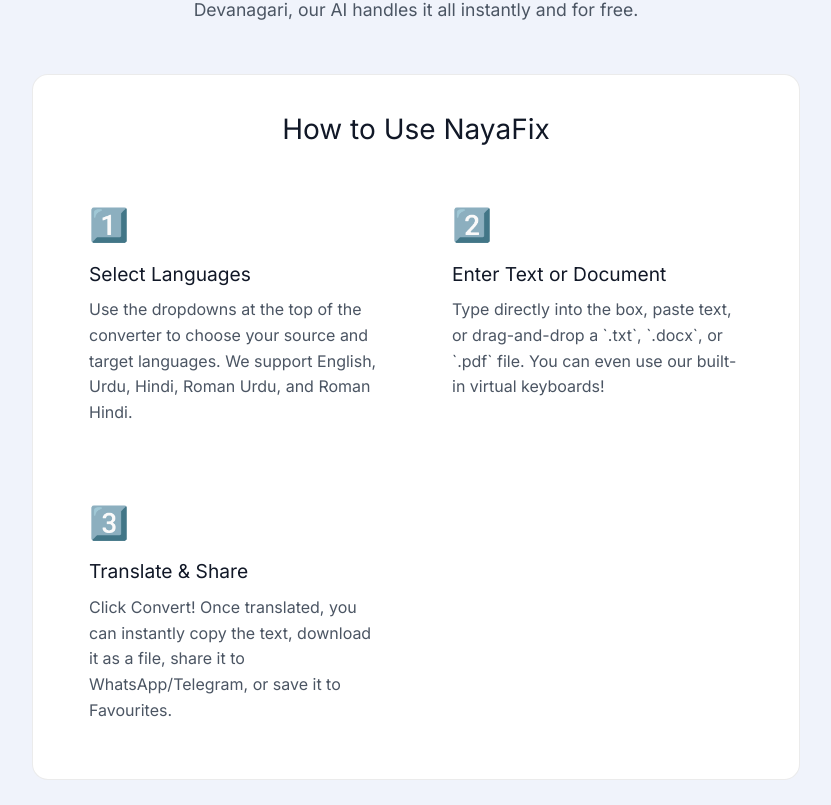
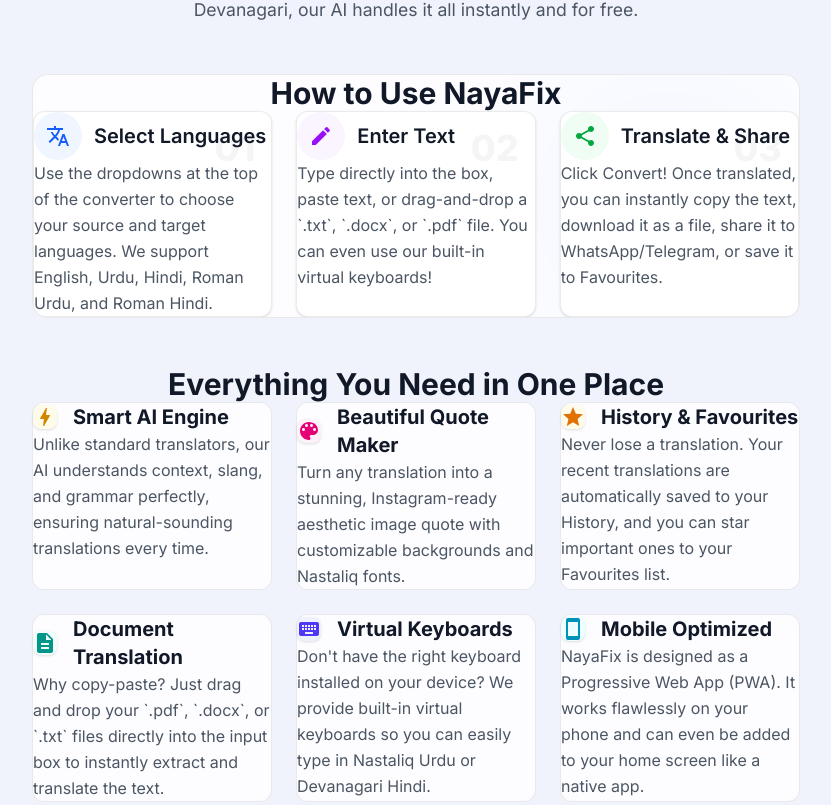
Before and after one commit to usamay15/nayafix, a Next.js app in the folder frontend/: page / in a window 1280 px wide. Shown: the part 1455-2260 px from the top of the page, without its empty margins (224-1055 px from the left). Built offline with nearby package versions, Linux system fonts and the light colour scheme; a web font is replaced by a local one.

Commit message:
Redesign landing page cards with Material UI SVGs and hover effects

```diff
--- a/frontend/app/page.tsx
+++ b/frontend/app/page.tsx
@@ -46,84 +46,118 @@
             </section>
 
             {/* How to Use Section */}
-            <section style={{ background: 'var(--clr-surface-md)', padding: '2rem', borderRadius: 'var(--r-lg)', border: '1px solid var(--clr-border)' }}>
-              <h2 style={{ fontSize: '1.75rem', marginBottom: '1.5rem', textAlign: 'center', color: 'var(--clr-text-1)' }}>How to Use NayaFix</h2>
-              <div style={{ display: 'grid', gridTemplateColumns: 'repeat(auto-fit, minmax(250px, 1fr))', gap: '1.5rem' }}>
-                <div style={{ background: 'var(--clr-surface)', padding: '1.5rem', borderRadius: 'var(--r-md)', boxShadow: 'var(--shadow-sm)' }}>
-                  <div style={{ fontSize: '2rem', marginBottom: '0.5rem' }}>1️⃣</div>
-                  <h3 style={{ fontSize: '1.2rem', marginBottom: '0.5rem', color: 'var(--clr-text-1)' }}>Select Languages</h3>
-                  <p style={{ color: 'var(--clr-text-2)', lineHeight: '1.6' }}>Use the dropdowns at the top of the converter to choose your source and target languages. We support English, Urdu, Hindi, Roman Urdu, and Roman Hindi.</p>
+            <section className="bg-[var(--clr-surface)] bg-opacity-50 p-8 rounded-2xl border border-[var(--clr-border)] backdrop-blur-sm relative overflow-hidden group hover:border-blue-400/50 transition-all duration-500">
+              <div className="absolute top-0 right-0 w-64 h-64 bg-blue-500 opacity-5 rounded-full blur-3xl group-hover:opacity-10 transition-opacity duration-700 pointer-events-none"></div>
+              <h2 className="text-3xl font-bold mb-8 text-center text-[var(--clr-text-1)]">How to Use NayaFix</h2>
+              <div className="grid grid-cols-1 md:grid-cols-3 gap-6 relative z-10">
+
+                <div className="bg-[var(--clr-bg-2)] p-6 rounded-xl shadow-sm border border-[var(--clr-border)] transition-all duration-300 hover:shadow-xl hover:-translate-y-2 hover:border-blue-400 group/card relative overflow-hidden">
+                  <div className="absolute top-0 left-0 w-1 h-full bg-blue-500 scale-y-0 group-hover/card:scale-y-100 transition-transform origin-top duration-300"></div>
+                  <div className="flex items-center gap-3 mb-4">
+                    <div className="w-12 h-12 flex items-center justify-center rounded-full bg-blue-50 text-blue-600">
+                      <svg viewBox="0 0 24 24" fill="currentColor" width="24" height="24"><path d="M12.87 15.07l-2.54-2.51.03-.03c1.74-1.94 2.98-4.17 3.71-6.53H17V4h-7V2H8v2H1v1.99h11.17C11.5 7.92 10.44 9.75 9 11.35 8.07 10.32 7.3 9.19 6.69 8h-2c.73 1.63 1.73 3.17 2.98 4.56l-5.09 5.02L4 19l5-5 3.11 3.11.76-2.04zM18.5 10h-2L12 22h2l1.12-3h4.75L21 22h2l-4.5-12zm-2.62 7l1.62-4.33L19.12 17h-3.24z"/></svg>
+                    </div>
+                    <span className="text-4xl font-extrabold text-[var(--clr-border)] absolute right-4 top-4 opacity-50 select-none">01</span>
+                    <h3 className="text-xl font-semibold text-[var(--clr-text-1)] relative z-10">Select Languages</h3>
+                  </div>
+                  <p className="text-[var(--clr-text-2)] leading-relaxed relative z-10">Use the dropdowns at the top of the converter to choose your source and target languages. We support English, Urdu, Hindi, Roman Urdu, and Roman Hindi.</p>
                 </div>
-                <div style={{ background: 'var(--clr-surface)', padding: '1.5rem', borderRadius: 'var(--r-md)', boxShadow: 'var(--shadow-sm)' }}>
-                  <div style={{ fontSize: '2rem', marginBottom: '0.5rem' }}>2️⃣</div>
-                  <h3 style={{ fontSize: '1.2rem', marginBottom: '0.5rem', color: 'var(--clr-text-1)' }}>Enter Text or Document</h3>
-                  <p style={{ color: 'var(--clr-text-2)', lineHeight: '1.6' }}>Type directly into the box, paste text, or drag-and-drop a `.txt`, `.docx`, or `.pdf` file. You can even use our built-in virtual keyboards!</p>
+
+                <div className="bg-[var(--clr-bg-2)] p-6 rounded-xl shadow-sm border border-[var(--clr-border)] transition-all duration-300 hover:shadow-xl hover:-translate-y-2 hover:border-purple-400 group/card relative overflow-hidden">
+                  <div className="absolute top-0 left-0 w-1 h-full bg-purple-500 scale-y-0 group-hover/card:scale-y-100 transition-transform origin-top duration-300"></div>
+                  <div className="flex items-center gap-3 mb-4">
+                    <div className="w-12 h-12 flex items-center justify-center rounded-full bg-purple-50 text-purple-600">
+                      <svg viewBox="0 0 24 24" fill="currentColor" width="24" height="24"><path d="M3 17.25V21h3.75L17.81 9.94l-3.75-3.75L3 17.25zM20.71 7.04c.39-.39.39-1.02 0-1.41l-2.34-2.34a.9959.9959 0 00-1.41 0l-1.83 1.83 3.75 3.75 1.83-1.83z"/></svg>
+                    </div>
+                    <span className="text-4xl font-extrabold text-[var(--clr-border)] absolute right-4 top-4 opacity-50 select-none">02</span>
+                    <h3 className="text-xl font-semibold text-[var(--clr-text-1)] relative z-10">Enter Text</h3>
+                  </div>
+                  <p className="text-[var(--clr-text-2)] leading-relaxed relative z-10">Type directly into the box, paste text, or drag-and-drop a `.txt`, `.docx`, or `.pdf` file. You can even use our built-in virtual keyboards!</p>
                 </div>
-                <div style={{ background: 'var(--clr-surface)', padding: '1.5rem', borderRadius: 'var(--r-md)', boxShadow: 'var(--shadow-sm)' }}>
-                  <div style={{ fontSize: '2rem', marginBottom: '0.5rem' }}>3️⃣</div>
-                  <h3 style={{ fontSize: '1.2rem', marginBottom: '0.5rem', color: 'var(--clr-text-1)' }}>Translate & Share</h3>
-                  <p style={{ color: 'var(--clr-text-2)', lineHeight: '1.6' }}>Click Convert! Once translated, you can instantly copy the text, download it as a file, share it to WhatsApp/Telegram, or save it to Favourites.</p>
+
+                <div className="bg-[var(--clr-bg-2)] p-6 rounded-xl shadow-sm border border-[var(--clr-border)] transition-all duration-300 hover:shadow-xl hover:-translate-y-2 hover:border-green-400 group/card relative overflow-hidden">
+                  <div className="absolute top-0 left-0 w-1 h-full bg-green-500 scale-y-0 group-hover/card:scale-y-100 transition-transform origin-top duration-300"></div>
+                  <div className="flex items-center gap-3 mb-4">
+                    <div className="w-12 h-12 flex items-center justify-center rounded-full bg-green-50 text-green-600">
+                      <svg viewBox="0 0 24 24" fill="currentColor" width="24" height="24"><path d="M18 16.08c-.76 0-1.44.3-1.96.77L8.91 12.7c.05-.23.09-.46.09-.7s-.04-.47-.09-.7l7.05-4.11c.54.5 1.25.81 2.04.81 1.66 0 3-1.34 3-3s-1.34-3-3-3-3 1.34-3 3c0 .24.04.47.09.7L8.04 9.81C7.5 9.31 6.79 9 6 9c-1.66 0-3 1.34-3 3s1.34 3 3 3c.79 0 1.5-.31 2.04-.81l7.12 4.16c-.05.21-.08.43-.08.65 0 1.61 1.31 2.92 2.92 2.92 1.61 0 2.92-1.31 2.92-2.92s-1.31-2.92-2.92-2.92z"/></svg>
+                    </div>
+                    <span className="text-4xl font-extrabold text-[var(--clr-border)] absolute right-4 top-4 opacity-50 select-none">03</span>
+                    <h3 className="text-xl font-semibold text-[var(--clr-text-1)] relative z-10">Translate & Share</h3>
+                  </div>
+                  <p className="text-[var(--clr-text-2)] leading-relaxed relative z-10">Click Convert! Once translated, you can instantly copy the text, download it as a file, share it to WhatsApp/Telegram, or save it to Favourites.</p>
                 </div>
               </div>
             </section>
 
             {/* Features Grid */}
-            <section>
-              <h2 style={{ fontSize: '1.75rem', marginBottom: '1.5rem', textAlign: 'center', color: 'var(--clr-text-1)' }}>Everything You Need in One Place</h2>
-              <div style={{ display: 'grid', gridTemplateColumns: 'repeat(auto-fit, minmax(300px, 1fr))', gap: '1.5rem' }}>
+            <section className="pt-4">
+              <h2 className="text-3xl font-bold mb-8 text-center text-[var(--clr-text-1)]">Everything You Need in One Place</h2>
+              <div className="grid grid-cols-1 md:grid-cols-2 lg:grid-cols-3 gap-6">
 
                 {/* Feature 1 */}
-                <div style={{ padding: '1.5rem', border: '1px solid var(--clr-border)', borderRadius: 'var(--r-lg)', background: 'var(--clr-surface)' }}>
-                  <div style={{ display: 'flex', alignItems: 'center', gap: '0.75rem', marginBottom: '1rem' }}>
-                    <span style={{ fontSize: '1.5rem' }}>⚡</span>
-                    <h3 style={{ fontSize: '1.25rem', color: 'var(--clr-text-1)', margin: 0 }}>Smart AI Engine</h3>
+                <div className="p-6 border border-[var(--clr-border)] rounded-xl bg-[var(--clr-surface)] transition-all duration-300 hover:shadow-lg hover:-translate-y-1 hover:border-yellow-400 group cursor-default">
+                  <div className="flex items-center gap-4 mb-4">
+                    <div className="p-3 bg-yellow-50 text-yellow-600 rounded-lg group-hover:scale-110 transition-transform shadow-sm">
+                      <svg viewBox="0 0 24 24" fill="currentColor" width="24" height="24"><path d="M11 21h-1l1-7H7.5c-.58 0-.57-.32-.38-.66.19-.34.05-.08.07-.12C8.48 10.94 10.42 7.54 13 3h1l-1 7h3.5c.49 0 .56.33.47.51l-.07.15C12.96 17.55 11 21 11 21z"/></svg>
+                    </div>
+                    <h3 className="text-xl font-bold text-[var(--clr-text-1)] m-0">Smart AI Engine</h3>
                   </div>
-                  <p style={{ color: 'var(--clr-text-2)', lineHeight: '1.6', margin: 0 }}>Unlike standard translators, our AI understands context, slang, and grammar perfectly, ensuring natural-sounding translations every time.</p>
+                  <p className="text-[var(--clr-text-2)] leading-relaxed m-0">Unlike standard translators, our AI understands context, slang, and grammar perfectly, ensuring natural-sounding translations every time.</p>
                 </div>
 
                 {/* Feature 2 */}
-                <div style={{ padding: '1.5rem', border: '1px solid var(--clr-border)', borderRadius: 'var(--r-lg)', background: 'var(--clr-surface)' }}>
-                  <div style={{ display: 'flex', alignItems: 'center', gap: '0.75rem', marginBottom: '1rem' }}>
-                    <span style={{ fontSize: '1.5rem' }}>🎨</span>
-                    <h3 style={{ fontSize: '1.25rem', color: 'var(--clr-text-1)', margin: 0 }}>Beautiful Quote Maker</h3>
+                <div className="p-6 border border-[var(--clr-border)] rounded-xl bg-[var(--clr-surface)] transition-all duration-300 hover:shadow-lg hover:-translate-y-1 hover:border-pink-400 group cursor-default">
+                  <div className="flex items-center gap-4 mb-4">
+                    <div className="p-3 bg-pink-50 text-pink-600 rounded-lg group-hover:scale-110 transition-transform shadow-sm">
+                      <svg viewBox="0 0 24 24" fill="currentColor" width="24" height="24"><path d="M12 3c-4.97 0-9 4.03-9 9s4.03 9 9 9c.83 0 1.5-.67 1.5-1.5 0-.39-.15-.74-.39-1.01-.23-.26-.38-.61-.38-.99 0-.83.67-1.5 1.5-1.5H16c2.76 0 5-2.24 5-5 0-4.42-4.03-8-9-8zm-5.5 9c-.83 0-1.5-.67-1.5-1.5S5.67 9 6.5 9 8 9.67 8 10.5 7.33 12 6.5 12zm3-4C8.67 8 8 7.33 8 6.5S8.67 5 9.5 5s1.5.67 1.5 1.5S10.33 8 9.5 8zm5 0c-.83 0-1.5-.67-1.5-1.5S13.67 5 14.5 5s1.5.67 1.5 1.5S15.33 8 14.5 8zm3 4c-.83 0-1.5-.67-1.5-1.5S16.67 9 17.5 9s1.5.67 1.5 1.5-.67 1.5-1.5 1.5z"/></svg>
+                    </div>
+                    <h3 className="text-xl font-bold text-[var(--clr-text-1)] m-0">Beautiful Quote Maker</h3>
                   </div>
-                  <p style={{ color: 'var(--clr-text-2)', lineHeight: '1.6', margin: 0 }}>Turn any translation into a stunning, Instagram-ready aesthetic image quote with customizable backgrounds and Nastaliq fonts.</p>
+                  <p className="text-[var(--clr-text-2)] leading-relaxed m-0">Turn any translation into a stunning, Instagram-ready aesthetic image quote with customizable backgrounds and Nastaliq fonts.</p>
                 </div>
 
                 {/* Feature 3 */}
-                <div style={{ padding: '1.5rem', border: '1px solid var(--clr-border)', borderRadius: 'var(--r-lg)', background: 'var(--clr-surface)' }}>
-                  <div style={{ display: 'flex', alignItems: 'center', gap: '0.75rem', marginBottom: '1rem' }}>
-                    <span style={{ fontSize: '1.5rem' }}>⭐</span>
-                    <h3 style={{ fontSize: '1.25rem', color: 'var(--clr-text-1)', margin: 0 }}>History & Favourites</h3>
+                <div className="p-6 border border-[var(--clr-border)] rounded-xl bg-[var(--clr-surface)] transition-all duration-300 hover:shadow-lg hover:-translate-y-1 hover:border-amber-400 group cursor-default">
+                  <div className="flex items-center gap-4 mb-4">
+                    <div className="p-3 bg-amber-50 text-amber-600 rounded-lg group-hover:scale-110 transition-transform shadow-sm">
+                      <svg viewBox="0 0 24 24" fill="currentColor" width="24" height="24"><path d="M12 17.27L18.18 21l-1.64-7.03L22 9.24l-7.19-.61L12 2 9.19 8.63 2 9.24l5.46 4.73L5.82 21z"/></svg>
+                    </div>
+                    <h3 className="text-xl font-bold text-[var(--clr-text-1)] m-0">History & Favourites</h3>
                   </div>
-                  <p style={{ color: 'var(--clr-text-2)', lineHeight: '1.6', margin: 0 }}>Never lose a translation. Your recent translations are automatically saved to your History, and you can star important ones to your Favourites list.</p>
+                  <p className="text-[var(--clr-text-2)] leading-relaxed m-0">Never lose a translation. Your recent translations are automatically saved to your History, and you can star important ones to your Favourites list.</p>
                 </div>
 
                 {/* Feature 4 */}
-                <div style={{ padding: '1.5rem', border: '1px solid var(--clr-border)', borderRadius: 'var(--r-lg)', background: 'var(--clr-surface)' }}>
-                  <div style={{ display: 'flex', alignItems: 'center', gap: '0.75rem', marginBottom: '1rem' }}>
-                    <span style={{ fontSize: '1.5rem' }}>📄</span>
-                    <h3 style={{ fontSize: '1.25rem', color: 'var(--clr-text-1)', margin: 0 }}>Document Translation</h3>
+                <div className="p-6 border border-[var(--clr-border)] rounded-xl bg-[var(--clr-surface)] transition-all duration-300 hover:shadow-lg hover:-translate-y-1 hover:border-teal-400 group cursor-default">
+                  <div className="flex items-center gap-4 mb-4">
+                    <div className="p-3 bg-teal-50 text-teal-600 rounded-lg group-hover:scale-110 transition-transform shadow-sm">
+                      <svg viewBox="0 0 24 24" fill="currentColor" width="24" height="24"><path d="M14 2H6c-1.1 0-1.99.9-1.99 2L4 20c0 1.1.89 2 1.99 2H18c1.1 0 2-.9 2-2V8l-6-6zm2 16H8v-2h8v2zm0-4H8v-2h8v2zm-3-5V3.5L18.5 9H13z"/></svg>
+                    </div>
+                    <h3 className="text-xl font-bold text-[var(--clr-text-1)] m-0">Document Translation</h3>
                   </div>
-                  <p style={{ color: 'var(--clr-text-2)', lineHeight: '1.6', margin: 0 }}>Why copy-paste? Just drag and drop your `.pdf`, `.docx`, or `.txt` files directly into the input box to instantly extract and translate the text.</p>
+                  <p className="text-[var(--clr-text-2)] leading-relaxed m-0">Why copy-paste? Just drag and drop your `.pdf`, `.docx`, or `.txt` files directly into the input box to instantly extract and translate the text.</p>
                 </div>
 
                 {/* Feature 5 */}
-                <div style={{ padding: '1.5rem', border: '1px solid var(--clr-border)', borderRadius: 'var(--r-lg)', background: 'var(--clr-surface)' }}>
-                  <div style={{ display: 'flex', alignItems: 'center', gap: '0.75rem', marginBottom: '1rem' }}>
-                    <span style={{ fontSize: '1.5rem' }}>⌨️</span>
-                    <h3 style={{ fontSize: '1.25rem', color: 'var(--clr-text-1)', margin: 0 }}>Urdu & Hindi Keyboards</h3>
+                <div className="p-6 border border-[var(--clr-border)] rounded-xl bg-[var(--clr-surface)] transition-all duration-300 hover:shadow-lg hover:-translate-y-1 hover:border-indigo-400 group cursor-default">
+                  <div className="flex items-center gap-4 mb-4">
+                    <div className="p-3 bg-indigo-50 text-indigo-600 rounded-lg group-hover:scale-110 transition-transform shadow-sm">
+                      <svg viewBox="0 0 24 24" fill="currentColor" width="24" height="24"><path d="M20 5H4c-1.1 0-1.99.9-1.99 2L2 17c0 1.1.9 2 2 2h16c1.1 0 2-.9 2-2V7c0-1.1-.9-2-2-2zm-9 3h2v2h-2V8zm0 3h2v2h-2v-2zM8 8h2v2H8V8zm0 3h2v2H8v-2zm-1 2H5v-2h2v2zm0-3H5V8h2v2zm9 7H8v-2h8v2zm0-4h-2v-2h2v2zm0-3h-2V8h2v2zm3 3h-2v-2h2v2zm0-3h-2V8h2v2z"/></svg>
+                    </div>
+                    <h3 className="text-xl font-bold text-[var(--clr-text-1)] m-0">Virtual Keyboards</h3>
                   </div>
-                  <p style={{ color: 'var(--clr-text-2)', lineHeight: '1.6', margin: 0 }}>Don't have the right keyboard installed on your device? We provide built-in virtual keyboards so you can easily type in Nastaliq Urdu or Devanagari Hindi.</p>
+                  <p className="text-[var(--clr-text-2)] leading-relaxed m-0">Don't have the right keyboard installed on your device? We provide built-in virtual keyboards so you can easily type in Nastaliq Urdu or Devanagari Hindi.</p>
                 </div>
 
                 {/* Feature 6 */}
-                <div style={{ padding: '1.5rem', border: '1px solid var(--clr-border)', borderRadius: 'var(--r-lg)', background: 'var(--clr-surface)' }}>
-                  <div style={{ display: 'flex', alignItems: 'center', gap: '0.75rem', marginBottom: '1rem' }}>
-                    <span style={{ fontSize: '1.5rem' }}>📱</span>
-                    <h3 style={{ fontSize: '1.25rem', color: 'var(--clr-text-1)', margin: 0 }}>Mobile Optimized</h3>
+                <div className="p-6 border border-[var(--clr-border)] rounded-xl bg-[var(--clr-surface)] transition-all duration-300 hover:shadow-lg hover:-translate-y-1 hover:border-cyan-400 group cursor-default">
+                  <div className="flex items-center gap-4 mb-4">
+                    <div className="p-3 bg-cyan-50 text-cyan-600 rounded-lg group-hover:scale-110 transition-transform shadow-sm">
+                      <svg viewBox="0 0 24 24" fill="currentColor" width="24" height="24"><path d="M17 1.01L7 1c-1.1 0-2 .9-2 2v18c0 1.1.9 2 2 2h10c1.1 0 2-.9 2-2V3c0-1.1-.9-1.99-2-1.99zM17 19H7V5h10v14z"/></svg>
+                    </div>
+                    <h3 className="text-xl font-bold text-[var(--clr-text-1)] m-0">Mobile Optimized</h3>
                   </div>
-                  <p style={{ color: 'var(--clr-text-2)', lineHeight: '1.6', margin: 0 }}>NayaFix is designed as a Progressive Web App (PWA). It works flawlessly on your phone and can even be added to your home screen like a native app.</p>
+                  <p className="text-[var(--clr-text-2)] leading-relaxed m-0">NayaFix is designed as a Progressive Web App (PWA). It works flawlessly on your phone and can even be added to your home screen like a native app.</p>
                 </div>
 
               </div>
```
